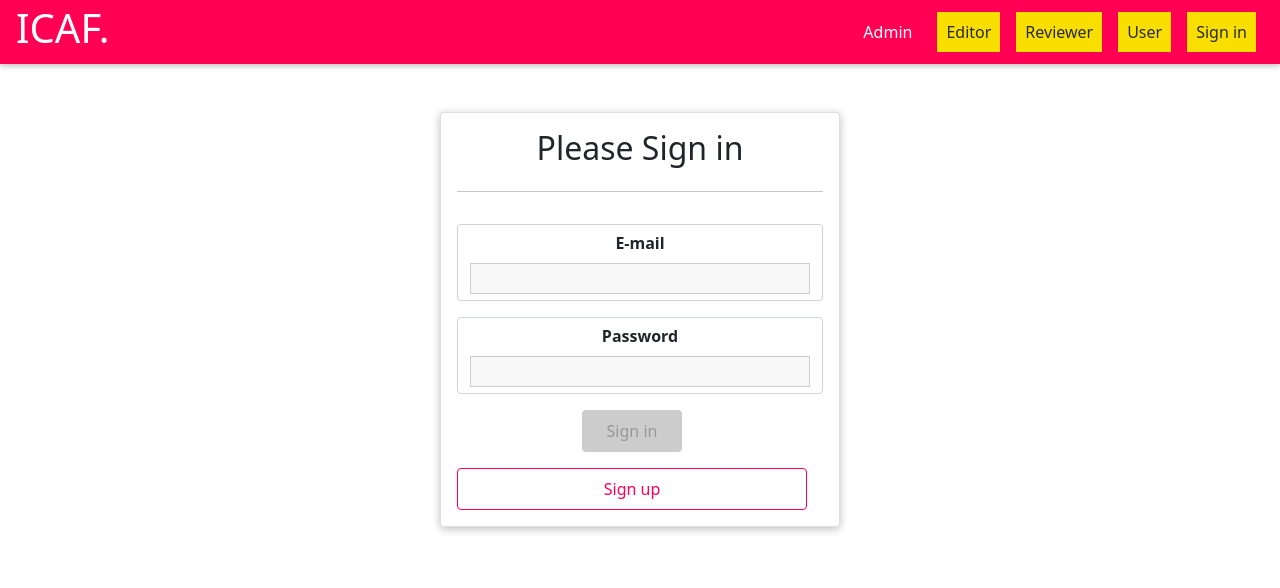
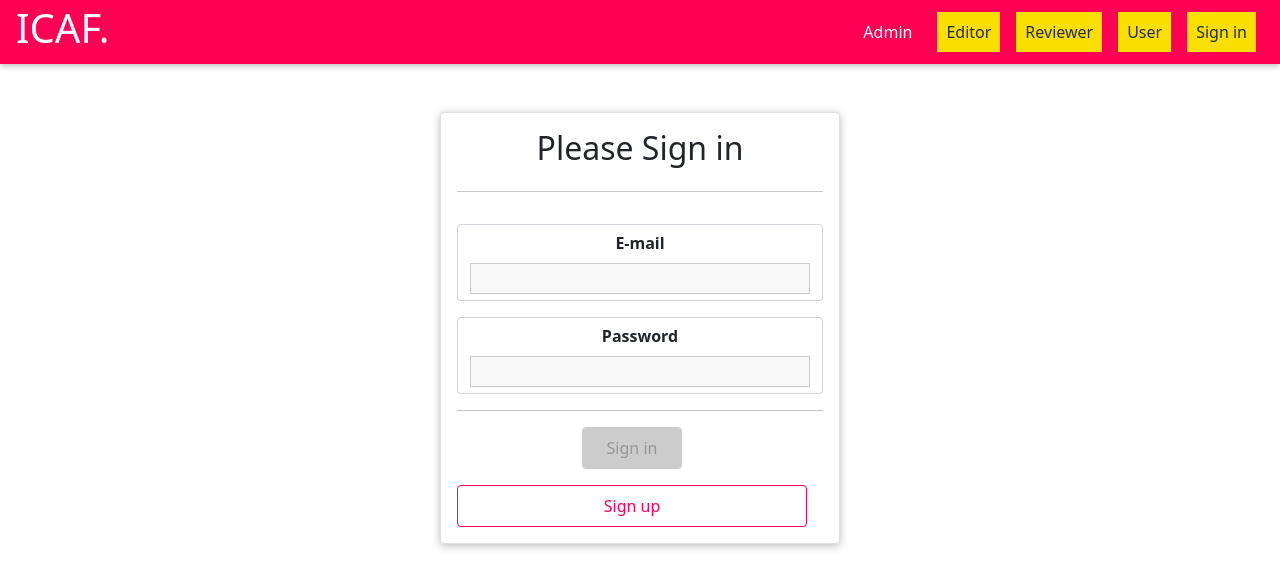
Before and after one commit to rukshan99/app-ICAF, a React (Create React App) app: page /auth in a window 1280 px wide. Shown: the top 588 px of the page. Built offline with nearby package versions, Linux system fonts and the light colour scheme.

Commit message:
pdf upload component styling

```diff
--- a/src/User/pages/SignIn.js
+++ b/src/User/pages/SignIn.js
@@ -166,6 +166,7 @@ const SignIn = () => {
                     errorText="Password should be at least 6 characters long."
                     onInput={inputHandler}
                 />
+                <hr />
                 {!isSignInMode && formState.isValid && (<p style={{fontWeight: "bold"}}>Type</p>)}
                 {!isSignInMode && formState.isValid && (
                     <DropdownButton
--- a/src/User/uploadDocs/uploadDocs.js
+++ b/src/User/uploadDocs/uploadDocs.js
@@ -51,7 +51,8 @@ class DocumentUpload extends Component {
       <script src="https://cdn.jsdelivr.net/npm/bootstrap@5.0.1/dist/js/bootstrap.min.js" integrity="undefined" crossorigin="anonymous"></script>
         <div>
           <div>
-            <h4 className="process__heading">Document Upload</h4>
+            <h5 className="process__heading">Document Upload</h5>
+            <small class="form-text text-muted">Researchers/Workshop Presenters need to upload the document.</small><br />
             <div>
               <FileBase type="file" multiple={false} onDone={this.getBaseFile.bind(this)} />
             </div><br />
```
